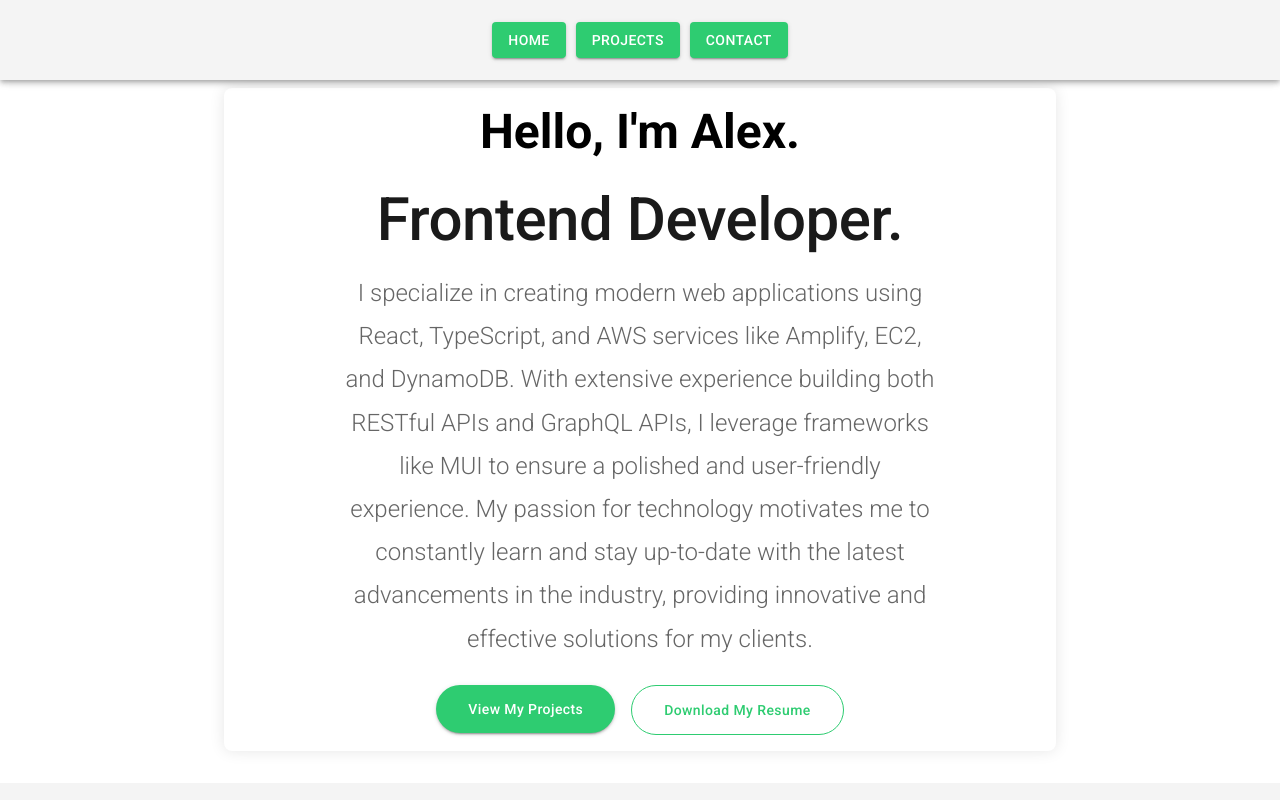
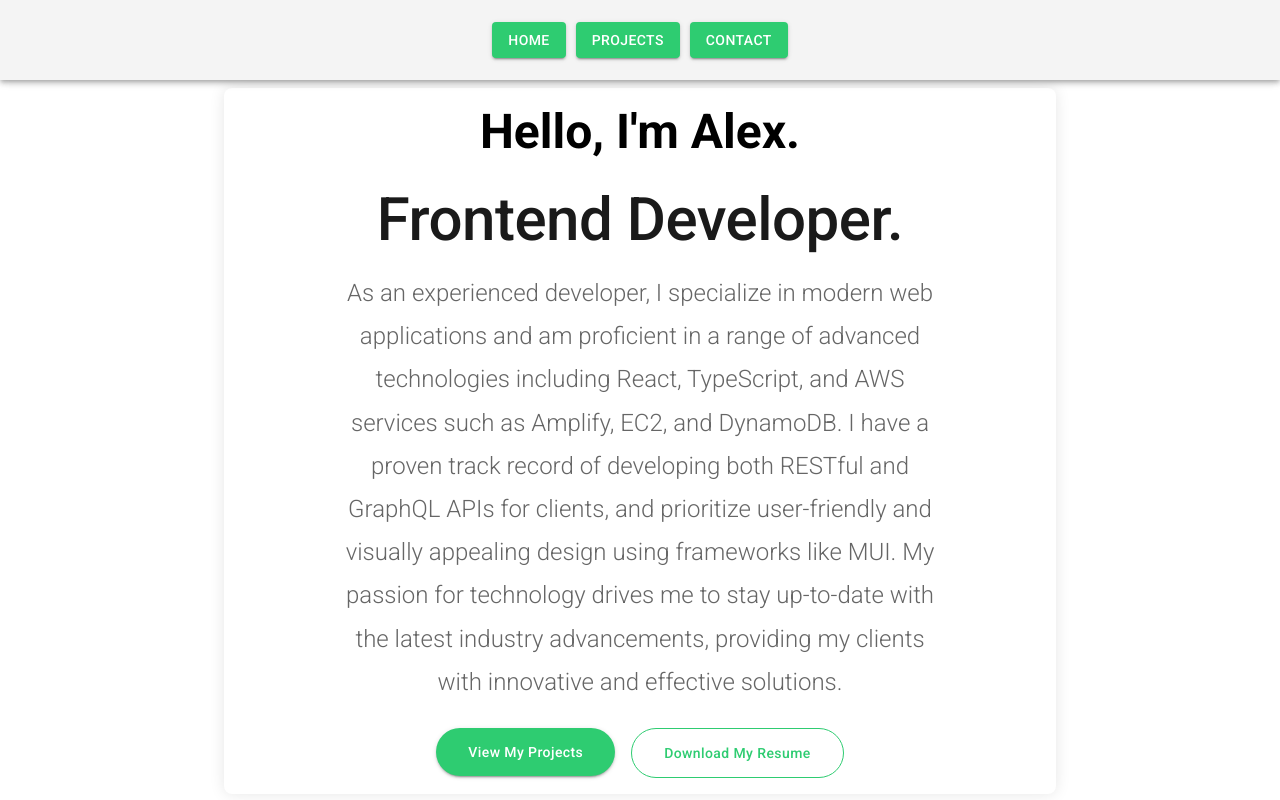
Before and after one commit to alexmassimino9/Portfolio, a React (Create React App) app: page / in a window 1280 px wide. Shown: the top 800 px of the page. Built offline with nearby package versions, Linux system fonts and the light colour scheme; a web font is replaced by a local one.

Commit message:
update portfolio picture

```diff
--- a/src/components/pages/home/WelcomeSection.js
+++ b/src/components/pages/home/WelcomeSection.js
@@ -42,13 +42,14 @@ function WelcomeSection() {
           maxWidth: "600px",
         }}
       >
-        I specialize in creating modern web applications using React,
-        TypeScript, and AWS services like Amplify, EC2, and DynamoDB. With
-        extensive experience building both RESTful APIs and GraphQL APIs, I
-        leverage frameworks like MUI to ensure a polished and user-friendly
-        experience. My passion for technology motivates me to constantly learn
-        and stay up-to-date with the latest advancements in the industry,
-        providing innovative and effective solutions for my clients.
+        As an experienced developer, I specialize in modern web applications and
+        am proficient in a range of advanced technologies including React,
+        TypeScript, and AWS services such as Amplify, EC2, and DynamoDB. I have
+        a proven track record of developing both RESTful and GraphQL APIs for
+        clients, and prioritize user-friendly and visually appealing design
+        using frameworks like MUI. My passion for technology drives me to stay
+        up-to-date with the latest industry advancements, providing my clients
+        with innovative and effective solutions.
       </Typography>
       <Grid container spacing={2} justifyContent="center">
         <Grid item>
```
Also changed, not shown: src/assets/projects/Portfolio.png.
